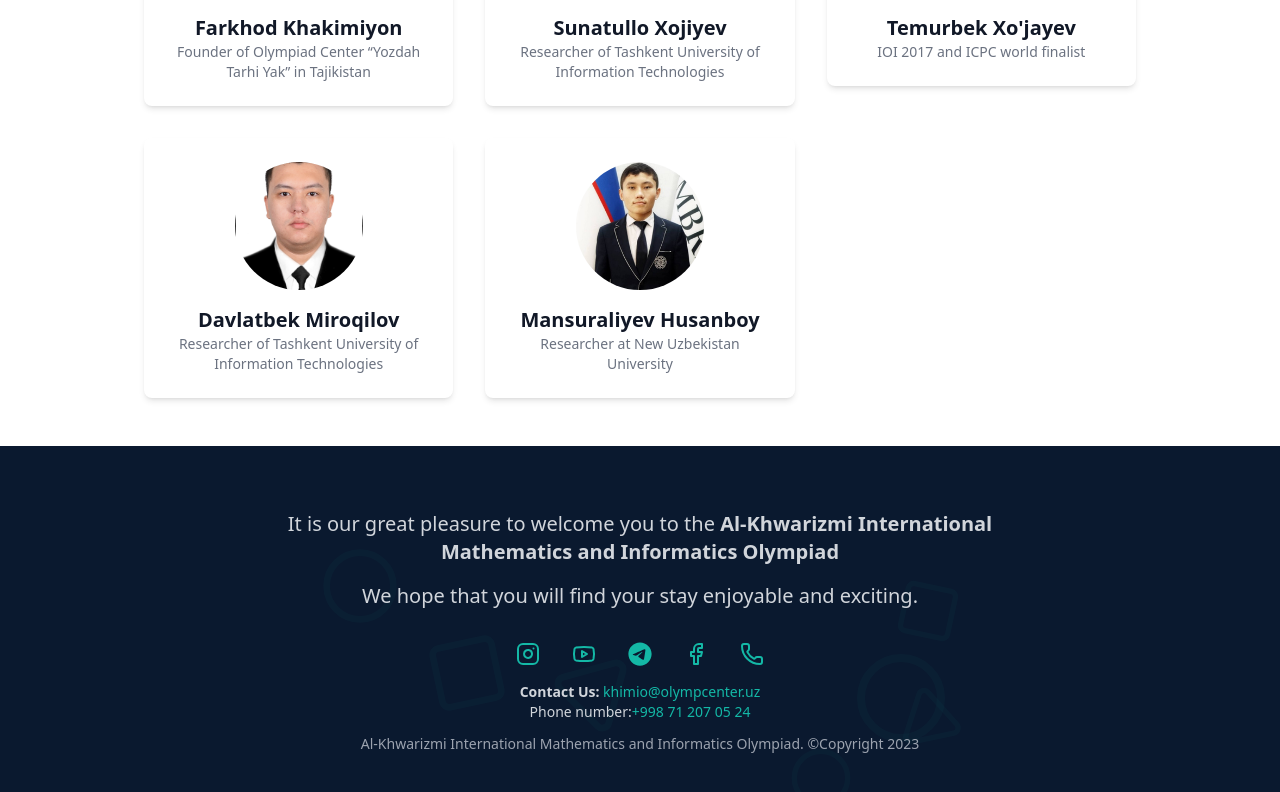
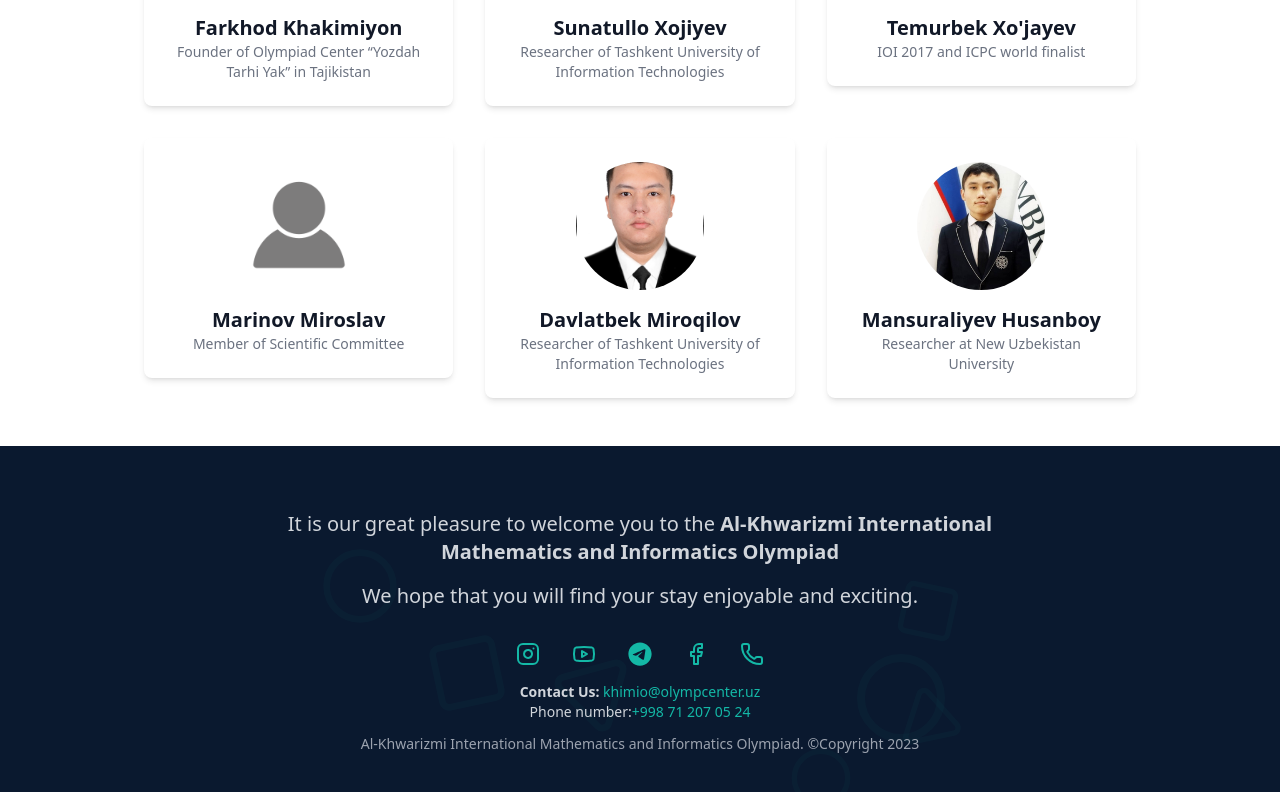
Before and after one commit to OkiljonDadakhanov/alxorazmiy, a Next.js app: page /organization in a window 1280 px wide. Shown: the part 4989-5781 px from the top of the page. Built offline with nearby package versions, Linux system fonts and the light colour scheme.

Commit message:
new members added

```diff
--- a/app/organization/page.tsx
+++ b/app/organization/page.tsx
@@ -40,6 +40,7 @@ import jahongir from "@/public/images/team/jahongir.png";
 import axadov from "@/public/images/team/axadov.png";
 import akilhan from "@/public/images/team/akilhan.jpeg";
 import xusanboy from "@/public/images/team/xusanboy.png";
+import profile from "@/public/images/team/profile.png";
 import Hasan from "@/public/images/team/Hasan.jpg";
 import ruxsora from "@/public/images/team/ruxsora.webp";
 
@@ -279,6 +280,7 @@ const members: {
       desc: "Doctor of technical sciences",
       imageUrl: xakimjon,
     },
+
     {
       id: "10",
       name: "Dr. Xusniddin Mamadaliyev",
@@ -305,6 +307,12 @@ const members: {
       name: "Temurbek Xo'jayev",
       location: " IOI 2017 and ICPC world finalist",
       imageUrl: temurImage,
+    },
+    {
+      id: "88",
+      name: "Marinov Miroslav",
+      location: "Member of Scientific Committee",
+      imageUrl: profile,
     },
     {
       id: "7",
```
Also changed, not shown: public/images/team/profile.png (added).
